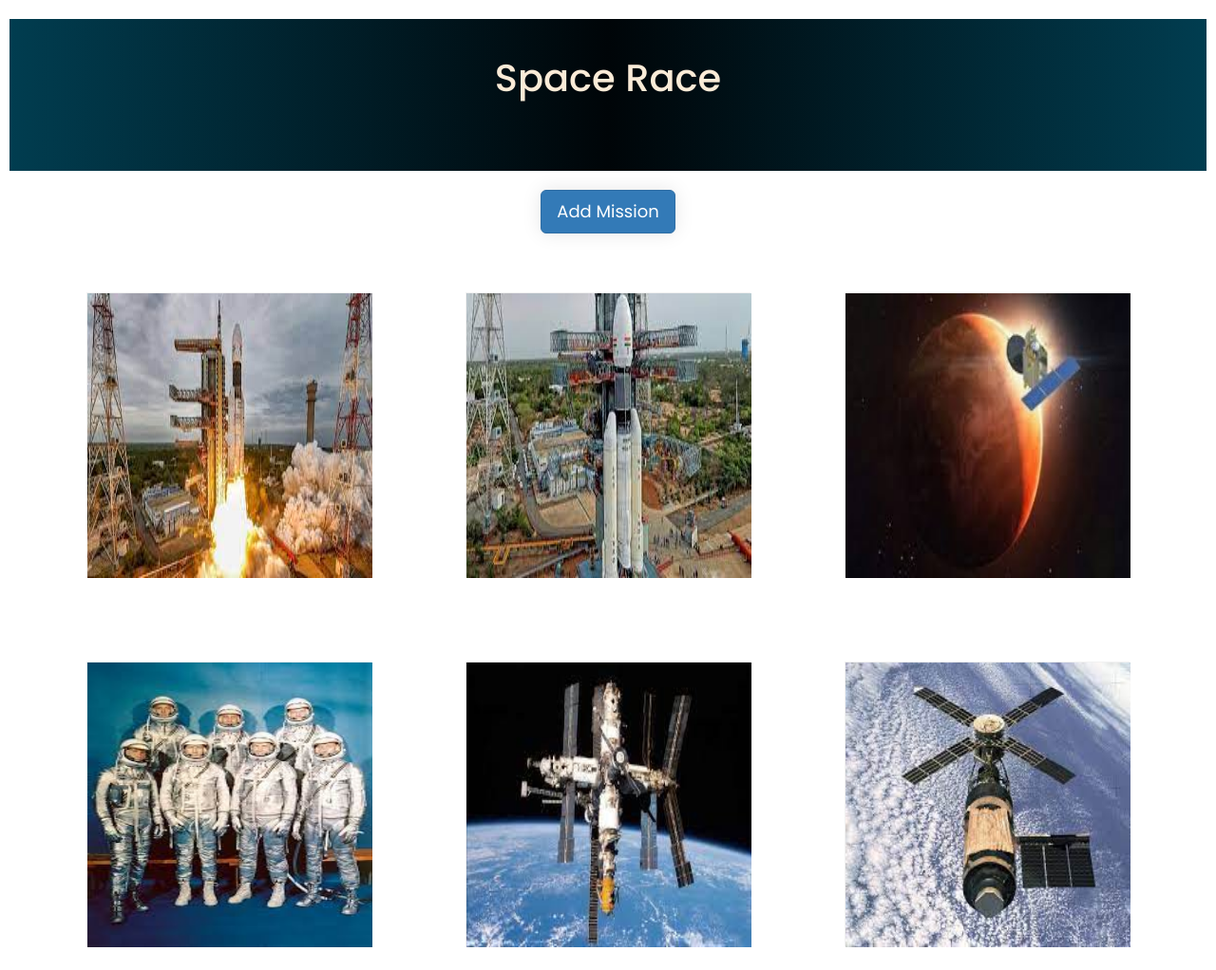
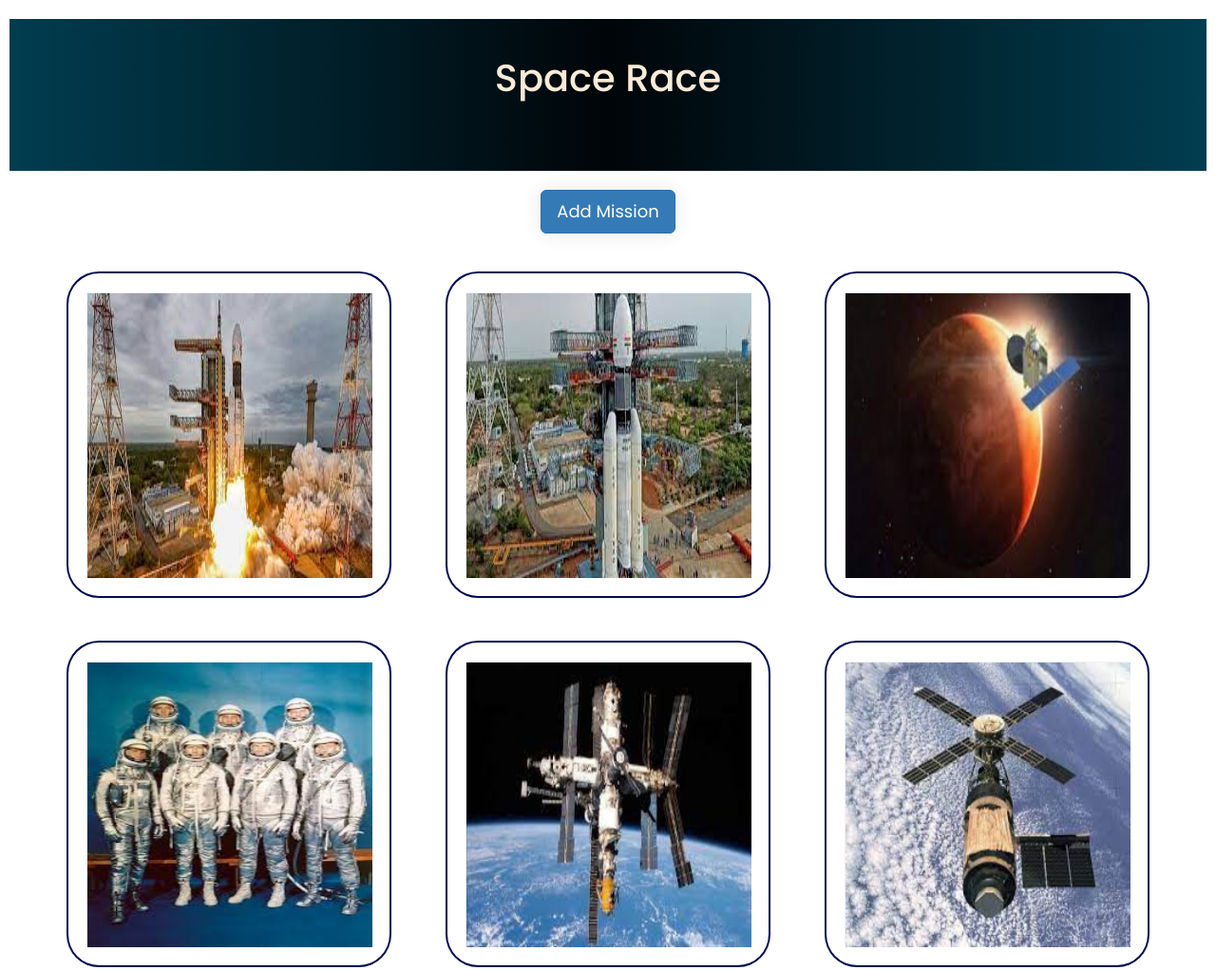
Before and after one commit to abhiroopbasak/space_exploration, a plain HTML site: page explore.html in a window 1280 px wide. Shown: the whole page at 95% size. Drawn offline with nearby package versions, Linux system fonts and the light colour scheme.

Commit message:
Add files via upload

```diff
--- a/style2.css
+++ b/style2.css
@@ -46,7 +46,7 @@ body{
     width:30%;
     border-width:2px;
     border-style:solid;
-    border-color:white;
+    border-color:rgb(2, 10, 82);
     border-radius: 10%;
     padding-top:20px;
     padding-bottom:20px;
@@ -58,7 +58,7 @@ body{
     width:30%;
     border-width:2px;
     border-style:solid;
-    border-color:white;
+    border-color:rgb(2, 10, 82);
     border-radius: 10%;
     padding-top:20px;
     padding-bottom:20px;
@@ -69,7 +69,7 @@ body{
     width:30%;
     border-width:2px;
     border-style:solid;
-    border-color:white;
+    border-color:rgb(2, 10, 82);
     border-radius: 10%;
     padding-top:20px;
     padding-bottom:20px;
```
